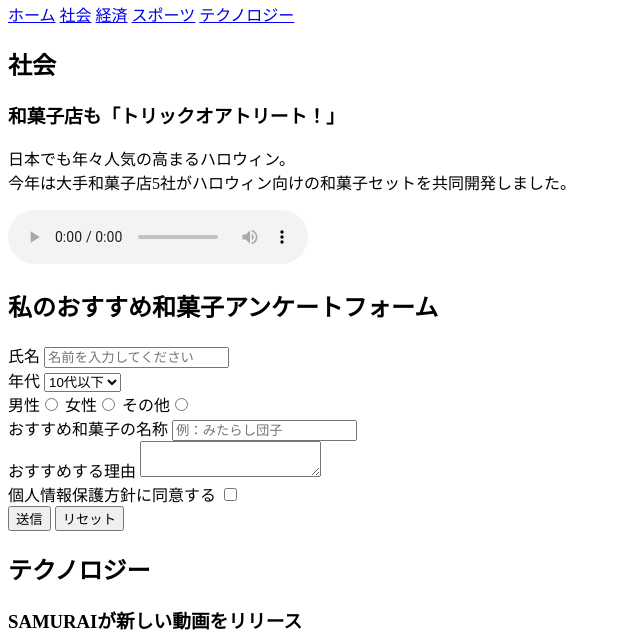
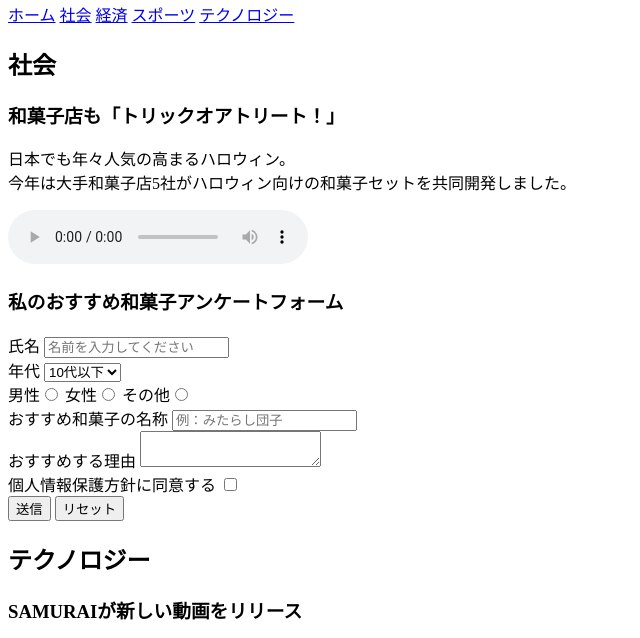
Before and after one commit to sakiko73/html-css-basic-kadai, a plain HTML site: page kadai_008/kadai_008.html in a window 1280 px wide. Shown: the part 87-725 px from the top of the page, without its empty margins (0-640 px from the left). Drawn offline with Linux system fonts and the light colour scheme.

Commit message:
指摘項目の修正

```diff
--- a/kadai_008/kadai_008.html
+++ b/kadai_008/kadai_008.html
@@ -21,14 +21,12 @@
                 <section>
                     <h2>社会</h2>
                     <h3>和菓子店も「トリックオアトリート！」</h3>
-            <p>日本でも年々人気の高まるハロウィン。
-            <br>
+                    <p>
+                        日本でも年々人気の高まるハロウィン。<br>
                         今年は大手和菓子店5社がハロウィン向けの和菓子セットを共同開発しました。
                     </p>
                     <audio src="ichi.mp3"controls></audio>
-        </section>
-        <section>
-            <h2>私のおすすめ和菓子アンケートフォーム</h2>
+                    <h3>私のおすすめ和菓子アンケートフォーム</h3>
                     <form>
                         <label>氏名</label>
                         <input type="text"placeholder="名前を入力してください">
@@ -56,15 +54,15 @@
                         <input type="checkbox">
                         <br>
                         <input type="submit" value="送信">
-                <input type="submit" value="リセット">
+                        <input type="reset" value="リセット">
                         <br>
                     </form>
                 </section>
                 <section>
                     <h2>テクノロジー</h2>
                     <h3>SAMURAIが新しい動画をリリース</h3>
-            <p>SAMURAI公式YouTubeで新しい動画がリリースされました。
-                <br>
+                    <p>
+                        SAMURAI公式YouTubeで新しい動画がリリースされました。<br>
                         動画の内容はHTML/CSSの解説です。
                     </p>
                     <iframe width="560" height="315" src="https://www.youtube.com/embed/2JLiGSUohEo?si=UMQFOWHVe5lRI6Kz" title="YouTube video player" frameborder="0" allow="accelerometer; autoplay; clipboard-write; encrypted-media; gyroscope; picture-in-picture; web-share" allowfullscreen></iframe>
@@ -76,3 +74,4 @@
             <p>&copy;SAMURAIニュース</p>
         </footer>
     </body>
+</html>
```
Lines whose indentation alone changed are shown as unchanged.
